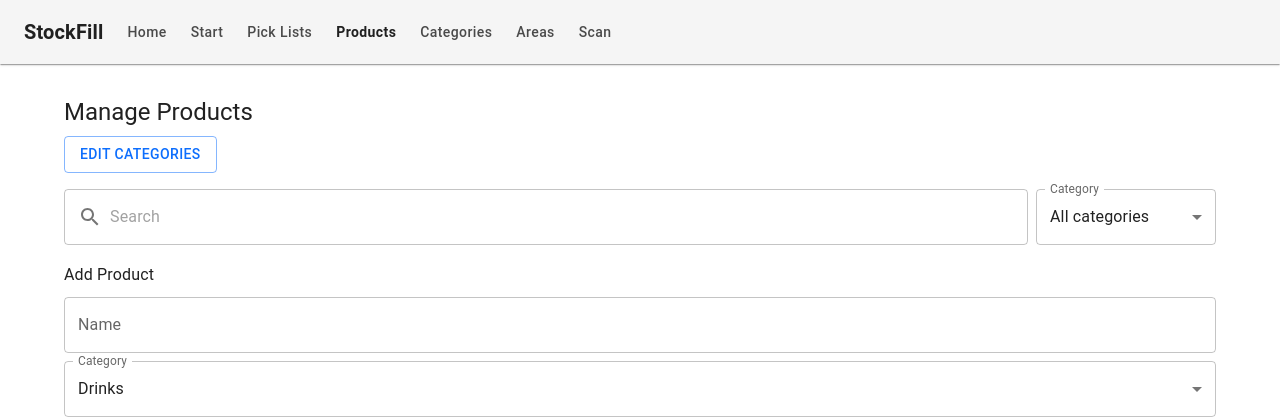
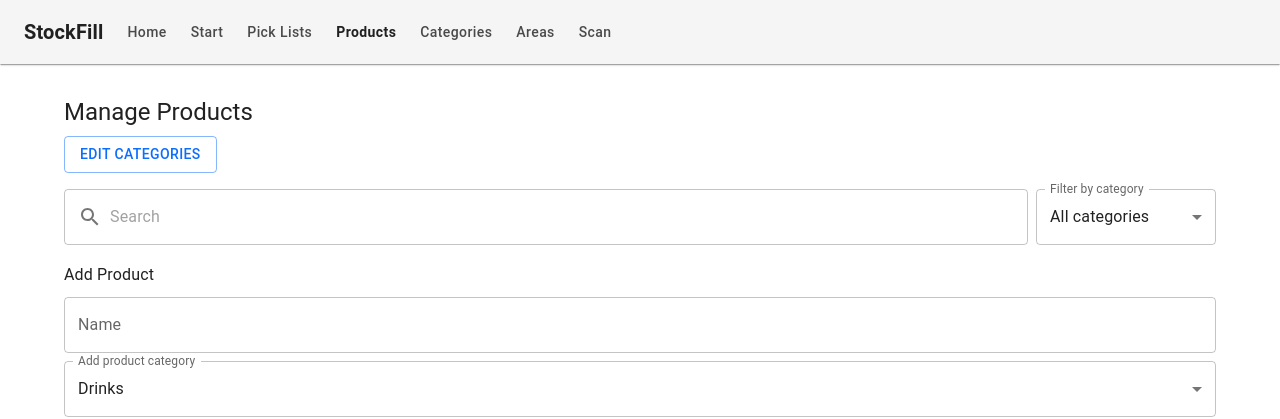
Before and after one commit to beatz174-bit/stockfill, a React (Vite) app: page /products in a window 1280 px wide. Shown: the top 419 px of the page. Built offline with nearby package versions, Linux system fonts and the light colour scheme.

Commit message:
Clarify category selectors for manage products

```diff
--- a/src/screens/ManageProductsScreen.tsx
+++ b/src/screens/ManageProductsScreen.tsx
@@ -303,10 +303,11 @@ export const ManageProductsScreen = () => {
           />
           <TextField
             select
-            label="Category"
+            label="Filter by category"
             value={selectedCategory}
             onChange={(event) => setSelectedCategory(event.target.value)}
             sx={{ minWidth: { sm: 180 } }}
+            inputProps={{ 'aria-label': 'Category filter' }}
           >
             <MenuItem value="all">All categories</MenuItem>
             {categoryOptions.map((cat) => (
@@ -347,7 +348,7 @@ export const ManageProductsScreen = () => {
           />
           <TextField
             select
-            label="Category"
+            label="Add product category"
             value={category}
             onChange={(event) => setCategory(event.target.value)}
             disabled={categoryOptions.length === 0}
```
Also changed, not shown: 1 other file (tests, documents, lock files or other folders).
